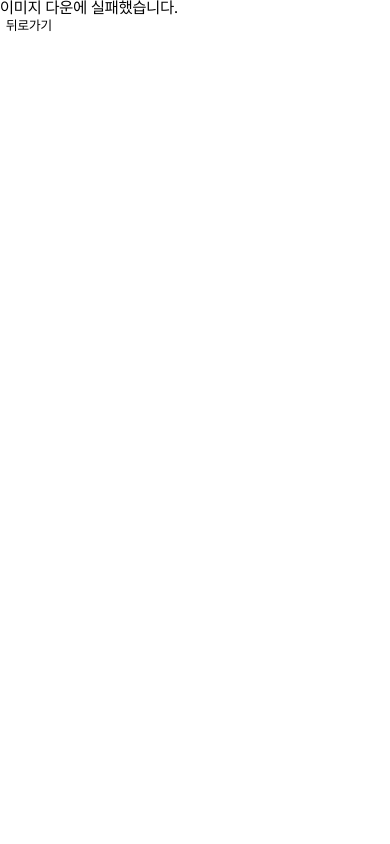
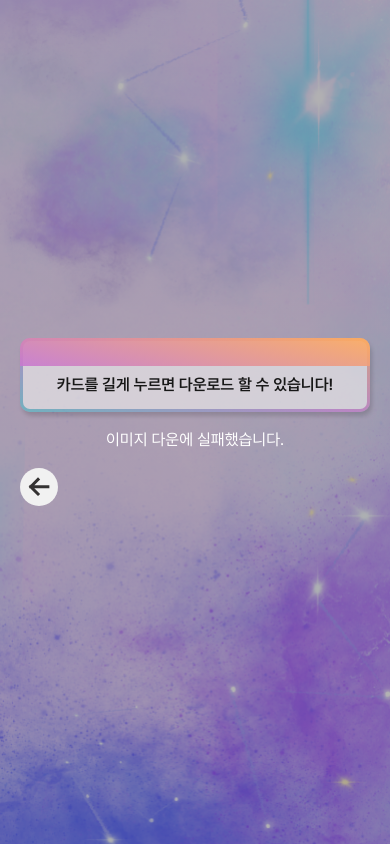
Before and after one commit to TEAM-WooKa/ASTRONAUT, a Next.js app: page /result/img in a window 390 px wide. Built offline with nearby package versions, Linux system fonts and the light colour scheme.

Commit message:
feat: 모바일 이미지 다운 페이지

```diff
--- a/src/pages/loading.tsx
+++ b/src/pages/loading.tsx
@@ -92,6 +92,7 @@ const MainText = styled.div`
   font-size: 28px;
   color: #fff;
 `;
+
 const LoadingWrapper = styled.div`
   width: fit-content;
   margin: 0 auto;
--- a/src/pages/result/[type].tsx
+++ b/src/pages/result/[type].tsx
@@ -87,6 +87,7 @@ function Result({ cardData, character }: ResultProps) {
         setIsLoading(false);
         return;
       }, 1000);
+      return;
     }
     await downloadImage(cardRef);
     setIsLoading(false);
--- a/src/pages/result/img.tsx
+++ b/src/pages/result/img.tsx
@@ -1,17 +1,95 @@
+import { GradientBoxStyled } from '@/assets/styles/gradient';
+import GradientBox from '@/component/common/GradientBox';
+import { FlexCenter } from '@/component/core/Flex';
+import withLayout from '@/component/hoc/withLayout';
 import { useRouter } from 'next/router';
+import styled from 'styled-components';
 
 function ResultImagePage() {
   const { query, back } = useRouter();
   const imageUrl = query.image as string;
   return (
-    <div>
-      {imageUrl ? (
-        <img src={imageUrl} width="320px" height="220px" alt="card" />
-      ) : (
-        <p>이미지 다운에 실패했습니다. </p>
-      )}
-      <button onClick={() => back()}>뒤로가기</button>
-    </div>
+    <Wrapper>
+      <InnerWrapper>
+        <GradientBox>
+          <GradientBoxInner>
+            카드를 길게 누르면 다운로드 할 수 있습니다!
+          </GradientBoxInner>
+        </GradientBox>
+        {imageUrl ? (
+          <img src={imageUrl} width="350px" height="220px" alt="card" />
+        ) : (
+          <p>이미지 다운에 실패했습니다. </p>
+        )}
+        <BackButton onClick={() => back()}>
+          <svg
+            width="22"
+            height="20"
+            viewBox="0 0 22 20"
+            fill="none"
+            xmlns="http://www.w3.org/2000/svg"
+          >
+            <path
+              d="M10.017 2.40002L2.7666 9.68336M2.7666 9.68336L10.017 16.9667M2.7666 9.68336H19.8666"
+              stroke="#343232"
+              strokeWidth="3"
+              strokeLinecap="square"
+            />
+          </svg>
+        </BackButton>
+      </InnerWrapper>
+    </Wrapper>
   );
 }
-export default ResultImagePage;
+
+const Wrapper = styled.div`
+  position: absolute;
+  right: 0;
+  left: 0;
+  top: 0;
+  bottom: 0;
+
+  display: flex;
+  flex-direction: column;
+  justify-content: center;
+  align-items: center;
+  gap: 65px;
+  height: 100vh;
+  width: 100vw;
+  max-width: 475px;
+  background-image: linear-gradient(rgba(0, 0, 0, 0.3), rgba(0, 0, 0, 0.3));
+`;
+
+const InnerWrapper = styled.div`
+  width: 350px;
+
+  display: flex;
+  flex-direction: column;
+  gap: 20px;
+`;
+
+const GradientBoxInner = styled.div`
+  padding: 10px 0 18px;
+  text-align: center;
+
+  font-family: 'Pretendard';
+  font-style: normal;
+  font-weight: 600;
+  font-size: 16px;
+  line-height: 18px;
+
+  color: ${({ theme }) => theme.colors.bg};
+`;
+
+const BackButton = styled(FlexCenter)`
+  width: 38px;
+  height: 38px;
+  border-radius: 50%;
+
+  background: ${({ theme }) => theme.colors.sub2};
+`;
+export default withLayout(
+  ResultImagePage,
+  '카드 이미지 다운로드',
+  '카드 이미지 다운로드',
+);
```
